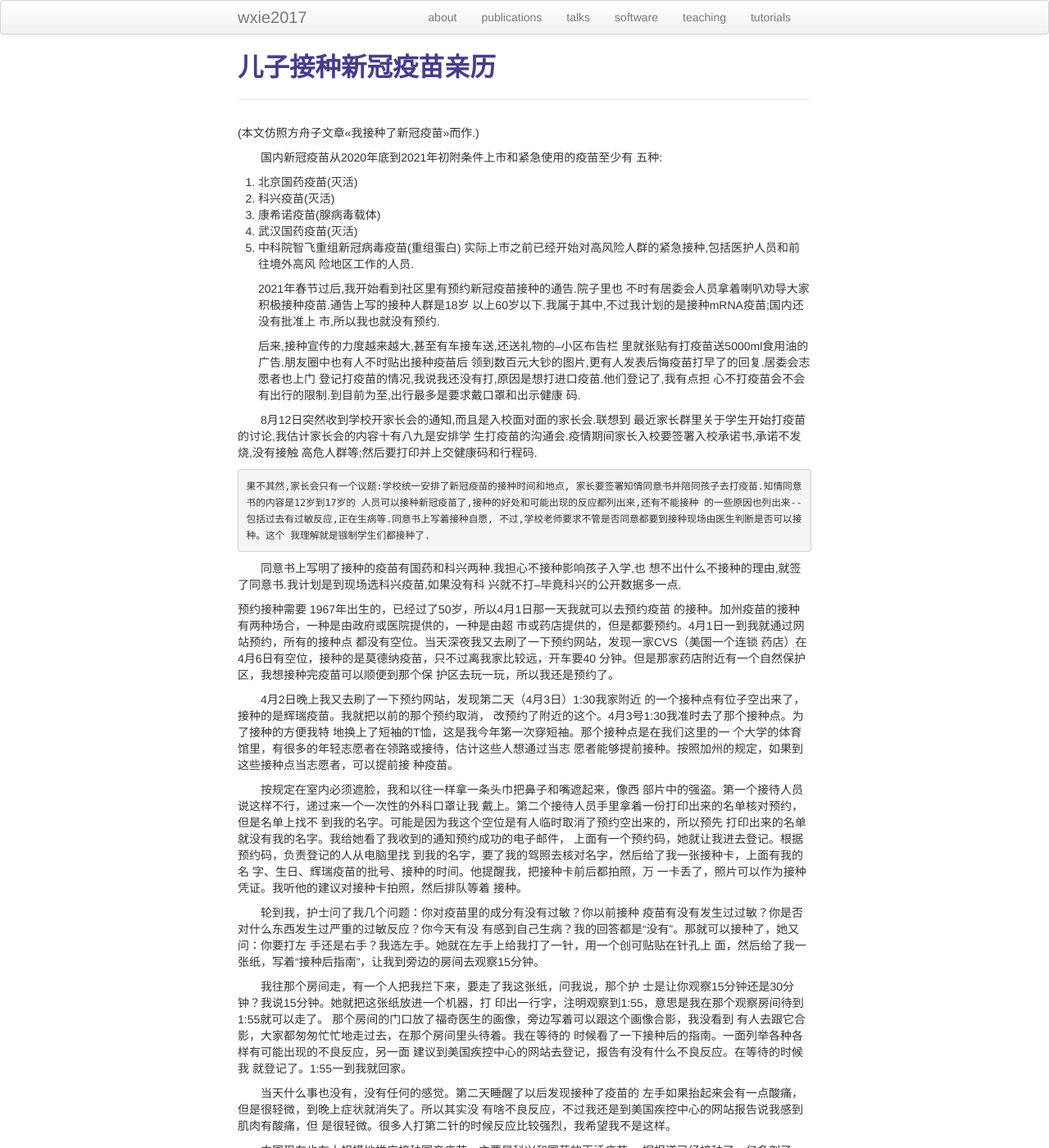
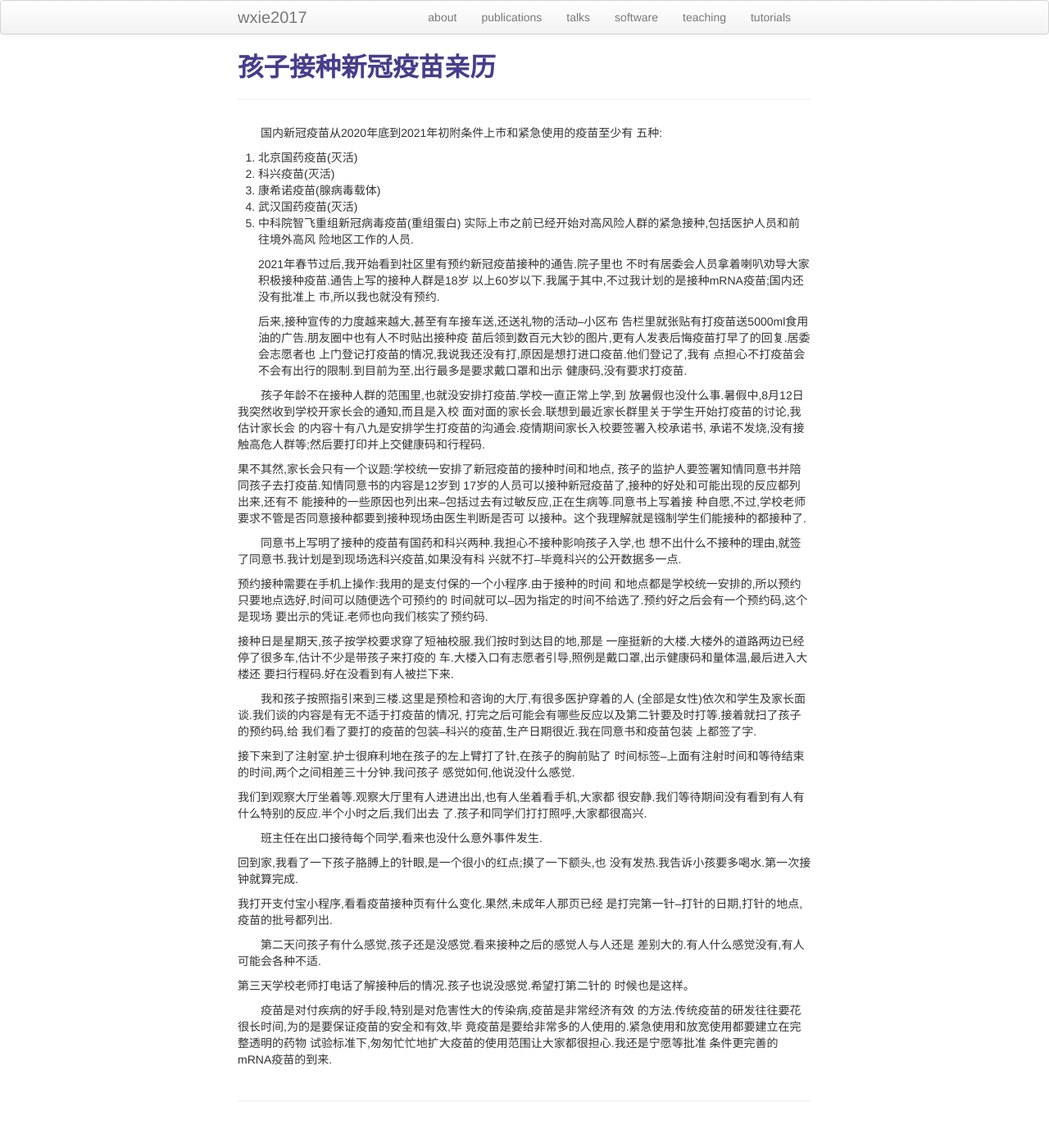
Before and after one commit to wxie2017/wxie2017.github.io, a Jekyll site: the page built from pages/article/covid-19-vaccine.md, in a window 1280 px wide and 1400 px high. Shown: the whole window at 82% size. Built offline with Jekyll 4.4.1, drawn with Linux system fonts in a browser that asks for light colours; some of the changed text lies outside the part shown.

Commit message:
finish the vaccine article

```diff
--- a/pages/article/covid-19-vaccine.md
+++ b/pages/article/covid-19-vaccine.md
@@ -1,11 +1,9 @@
 ---
 layout: page
-title: 儿子接种新冠疫苗亲历
-description: an article to explain what's hacker and what's cracker
+title: 孩子接种新冠疫苗亲历
+description: an article of the covid-19 vaccine experience
 ---
 
-
-(本文仿照方舟子文章<<我接种了新冠疫苗>>而作.)
 
 　　国内新冠疫苗从2020年底到2021年初附条件上市和紧急使用的疫苗至少有
 五种:
@@ -17,125 +15,75 @@ description: an article to explain what's hacker and what's cracker
 实际上市之前已经开始对高风险人群的紧急接种,包括医护人员和前往境外高风
 险地区工作的人员.
 
-    2021年春节过后,我开始看到社区里有预约新冠疫苗接种的通告.院子里也
+   2021年春节过后,我开始看到社区里有预约新冠疫苗接种的通告.院子里也
 不时有居委会人员拿着喇叭劝导大家积极接种疫苗.通告上写的接种人群是18岁
 以上60岁以下.我属于其中,不过我计划的是接种mRNA疫苗;国内还没有批准上
 市,所以我也就没有预约.
 
-   后来,接种宣传的力度越来越大,甚至有车接车送,还送礼物的--小区布告栏
-里就张贴有打疫苗送5000ml食用油的广告.朋友圈中也有人不时贴出接种疫苗后
-领到数百元大钞的图片,更有人发表后悔疫苗打早了的回复.居委会志愿者也上门
-登记打疫苗的情况,我说我还没有打,原因是想打进口疫苗.他们登记了,我有点担
-心不打疫苗会不会有出行的限制.到目前为至,出行最多是要求戴口罩和出示健康
-码.
+   后来,接种宣传的力度越来越大,甚至有车接车送,还送礼物的活动--小区布
+告栏里就张贴有打疫苗送5000ml食用油的广告.朋友圈中也有人不时贴出接种疫
+苗后领到数百元大钞的图片,更有人发表后悔疫苗打早了的回复.居委会志愿者也
+上门登记打疫苗的情况,我说我还没有打,原因是想打进口疫苗.他们登记了,我有
+点担心不打疫苗会不会有出行的限制.到目前为至,出行最多是要求戴口罩和出示
+健康码,没有要求打疫苗.
 
-　　8月12日突然收到学校开家长会的通知,而且是入校面对面的家长会.联想到
-最近家长群里关于学生开始打疫苗的讨论,我估计家长会的内容十有八九是安排学
-生打疫苗的沟通会.疫情期间家长入校要签署入校承诺书,承诺不发烧,没有接触
-高危人群等;然后要打印并上交健康码和行程码.
+　　孩子年龄不在接种人群的范围里,也就没安排打疫苗.学校一直正常上学,到
+放暑假也没什么事.暑假中,8月12日我突然收到学校开家长会的通知,而且是入校
+面对面的家长会.联想到最近家长群里关于学生开始打疫苗的讨论,我估计家长会
+的内容十有八九是安排学生打疫苗的沟通会.疫情期间家长入校要签署入校承诺书,
+承诺不发烧,没有接触高危人群等;然后要打印并上交健康码和行程码.
 
-    果不其然,家长会只有一个议题:学校统一安排了新冠疫苗的接种时间和地点,
-家长要签署知情同意书并陪同孩子去打疫苗.知情同意书的内容是12岁到17岁的
-人员可以接种新冠疫苗了,接种的好处和可能出现的反应都列出来,还有不能接种
-的一些原因也列出来--包括过去有过敏反应,正在生病等.同意书上写着接种自愿,
-不过,学校老师要求不管是否同意都要到接种现场由医生判断是否可以接种。这个
-我理解就是镪制学生们都接种了.
+   果不其然,家长会只有一个议题:学校统一安排了新冠疫苗的接种时间和地点,
+孩子的监护人要签署知情同意书并陪同孩子去打疫苗.知情同意书的内容是12岁到
+17岁的人员可以接种新冠疫苗了,接种的好处和可能出现的反应都列出来,还有不
+能接种的一些原因也列出来--包括过去有过敏反应,正在生病等.同意书上写着接
+种自愿,不过,学校老师要求不管是否同意接种都要到接种现场由医生判断是否可
+以接种。这个我理解就是镪制学生们能接种的都接种了.
 
 　　同意书上写明了接种的疫苗有国药和科兴两种.我担心不接种影响孩子入学,也
 想不出什么不接种的理由,就签了同意书.我计划是到现场选科兴疫苗,如果没有科
 兴就不打--毕竟科兴的公开数据多一点.
 
-   预约接种需要
-   1967年出生的，已经过了50岁，所以4月1日那一天我就可以去预约疫苗
-的接种。加州疫苗的接种有两种场合，一种是由政府或医院提供的，一种是由超
-市或药店提供的，但是都要预约。4月1日一到我就通过网站预约，所有的接种点
-都没有空位。当天深夜我又去刷了一下预约网站，发现一家CVS（美国一个连锁
-药店）在4月6日有空位，接种的是莫德纳疫苗，只不过离我家比较远，开车要40
-分钟。但是那家药店附近有一个自然保护区，我想接种完疫苗可以顺便到那个保
-护区去玩一玩，所以我还是预约了。
+   预约接种需要在手机上操作:我用的是支付保的一个小程序.由于接种的时间
+和地点都是学校统一安排的,所以预约只要地点选好,时间可以随便选个可预约的
+时间就可以--因为指定的时间不给选了.预约好之后会有一个预约码,这个是现场
+要出示的凭证.老师也向我们核实了预约码.
 
-　　4月2日晚上我又去刷了一下预约网站，发现第二天（4月3日）1:30我家附近
-的一个接种点有位子空出来了，接种的是辉瑞疫苗。我就把以前的那个预约取消，
-改预约了附近的这个。4月3号1:30我准时去了那个接种点。为了接种的方便我特
-地换上了短袖的T恤，这是我今年第一次穿短袖。那个接种点是在我们这里的一
-个大学的体育馆里，有很多的年轻志愿者在领路或接待，估计这些人想通过当志
-愿者能够提前接种。按照加州的规定，如果到这些接种点当志愿者，可以提前接
-种疫苗。
+   接种日是星期天,孩子按学校要求穿了短袖校服.我们按时到达目的地,那是
+一座挺新的大楼.大楼外的道路两边已经停了很多车,估计不少是带孩子来打疫的
+车.大楼入口有志愿者引导,照例是戴口罩,出示健康码和量体温,最后进入大楼还
+要扫行程码.好在没看到有人被拦下来.
 
-　　按规定在室内必须遮脸，我和以往一样拿一条头巾把鼻子和嘴遮起来，像西
-部片中的强盗。第一个接待人员说这样不行，递过来一个一次性的外科口罩让我
-戴上。第二个接待人员手里拿着一份打印出来的名单核对预约，但是名单上找不
-到我的名字。可能是因为我这个空位是有人临时取消了预约空出来的，所以预先
-打印出来的名单就没有我的名字。我给她看了我收到的通知预约成功的电子邮件，
-上面有一个预约码，她就让我进去登记。根据预约码，负责登记的人从电脑里找
-到我的名字，要了我的驾照去核对名字，然后给了我一张接种卡，上面有我的名
-字、生日、辉瑞疫苗的批号、接种的时间。他提醒我，把接种卡前后都拍照，万
-一卡丢了，照片可以作为接种凭证。我听他的建议对接种卡拍照，然后排队等着
-接种。
+　　我和孩子按照指引来到三楼.这里是预检和咨询的大厅,有很多医护穿着的人
+(全部是女性)依次和学生及家长面谈.我们谈的内容是有无不适于打疫苗的情况,
+打完之后可能会有哪些反应以及第二针要及时打等.接着就扫了孩子的预约码,给
+我们看了要打的疫苗的包装--科兴的疫苗,生产日期很近.我在同意书和疫苗包装
+上都签了字.
 
-　　轮到我，护士问了我几个问题：你对疫苗里的成分有没有过敏？你以前接种
-疫苗有没有发生过过敏？你是否对什么东西发生过严重的过敏反应？你今天有没
-有感到自己生病？我的回答都是“没有”。那就可以接种了，她又问：你要打左
-手还是右手？我选左手。她就在左手上给我打了一针，用一个创可贴贴在针孔上
-面，然后给了我一张纸，写着“接种后指南”，让我到旁边的房间去观察15分钟。
+   接下来到了注射室.护士很麻利地在孩子的左上臂打了针,在孩子的胸前贴了
+时间标签--上面有注射时间和等待结束的时间,两个之间相差三十分钟.我问孩子
+感觉如何,他说没什么感觉.
 
-　　我往那个房间走，有一个人把我拦下来，要走了我这张纸，问我说，那个护
-士是让你观察15分钟还是30分钟？我说15分钟。她就把这张纸放进一个机器，打
-印出一行字，注明观察到1:55，意思是我在那个观察房间待到1:55就可以走了。
-那个房间的门口放了福奇医生的画像，旁边写着可以跟这个画像合影，我没看到
-有人去跟它合影，大家都匆匆忙忙地走过去，在那个房间里头待着。我在等待的
-时候看了一下接种后的指南。一面列举各种各样有可能出现的不良反应，另一面
-建议到美国疾控中心的网站去登记，报告有没有什么不良反应。在等待的时候我
-就登记了。1:55一到我就回家。
+   我们到观察大厅坐着等.观察大厅里有人进进出出,也有人坐着看手机,大家都
+很安静.我们等待期间没有看到有人有什么特别的反应.半个小时之后,我们出去
+了.孩子和同学们打打照呼,大家都很高兴.
 
-　　当天什么事也没有，没有任何的感觉。第二天睡醒了以后发现接种了疫苗的
-左手如果抬起来会有一点酸痛，但是很轻微，到晚上症状就消失了。所以其实没
-有啥不良反应，不过我还是到美国疾控中心的网站报告说我感到肌肉有酸痛，但
-是很轻微。很多人打第二针的时候反应比较强烈，我希望我不是这样。
+　　班主任在出口接待每个同学,看来也没什么意外事件发生.
 
-　　中国现在也在大规模地推广接种国产疫苗，主要是科兴和国药的灭活疫苗，
-据报道已经接种了一亿多剂了。有的是通过引诱，发钱、抽奖、发鸡蛋、发油，
-有的是通过强迫，不接种就没法去超市、没法去考试、没法上班等等。但是中国
-的疫苗接种把很多人排除在外。老人不能接种，以前是60岁以上的人不能接种，
-现在放宽了，75岁以上的才不能接种；有基础病的人不能接种；怀孕的人不能接
-种，甚至备孕的也不能接种。这跟美国的做法刚好是相反的，这些高危的人群在
-美国属于优先接种，在中国反而不敢让他们接种。这说明对国产疫苗的安全性其
-实是没底的，怕接种以后这些人出什么问题，为了少惹事，就不让他们来接种了，
-把相当多的人给排除掉了。
+   回到家,我看了一下孩子胳膊上的针眼,是一个很小的红点;摸了一下额头,也
+没有发热.我告诉小孩要多喝水.第一次接钟就算完成.
 
-　　即使不属于这些高危的人群，也不一定就能够接种，因为接种当天也有各种
-各样的禁忌，如果当天喝过酒不让接种，甚至女的如果那一天有月经，也不让接
-种。接种完了以后还有各种各样的禁忌：接种的当天不能洗澡，不能喝酒，不能
-激烈运动。有的地方规定得更严，一星期以内不能喝酒，不能剧烈运动，不能吃
-海鲜，不能吃辛辣食品，饮食要清淡。这些禁忌很莫名其妙。
+   我打开支付宝小程序,看看疫苗接种页有什么变化.果然,未成年人那页已经
+是打完第一针--打针的日期,打针的地点,疫苗的批号都列出.
 
-　　有一些人说，不对，很有道理呀，不让洗澡是怕沾了水以后伤口感染。其实
-那只是一个针孔而已，打下去以后过很短的时间，过十几二十分钟早就愈合了，
-根本不可能因为洗澡导致伤口感染。
+　　第二天问孩子有什么感觉,孩子还是没感觉.看来接种之后的感觉人与人还是
+差别大的.有人什么感觉没有,有人可能会各种不适.
 
-　　还有一些人说，不让喝酒也很有道理呀，不是吃抗生素也不能喝酒吗？其实
-只有一类的抗生素是吃了不能喝酒的，那就是头孢类的抗生素。我们很清楚是因
-为吃这些药会在体内引起“双硫仑样反应”，这是因为这些药能抑制乙醇的代谢，
-即使喝了少量的酒也有可能导致酒精中毒。只是极少的药吃了以后不能喝酒，并
-不是所有的药吃了都不能喝酒，更何况接种疫苗又不是吃药。所以，这个禁忌是
-没有任何道理的。没有任何的证据能够证明喝酒会对免疫反应有什么样的影响。
+   第三天学校老师打电话了解接种后的情况.孩子也说没感觉.希望打第二针的
+时候也是这样。
 
-　　饮食要清淡、不能进行激烈运动、不能吃辛辣的食品、不能吃海鲜，所有的
-这些禁忌也都是没有任何的道理的。只有在中国才这样的，在其他的国家，例如
-美国，对接种疫苗并没有太多的禁忌，更没有接种后的所有的这些禁忌。为什么
-中国有这么特殊的情况？难道是因为中国人是特殊的人种，体质比较特殊，跟世
-界上其他国家的人都不一样吗？当然不是。主要的原因是中国人的思维比较特殊，
-中国人有自己的独特的“逻辑”思维，这种思维我称之为“老中医思维”：不看
-证据、不讲逻辑，完全是拍脑袋，觉得这样干不行，这样做可以，然后就规定下
-来了。吃中药的时候要讲究“忌口”，各种各样的东西都不能吃，什么事都不能
-干，结果打疫苗也跟吃中药一样，也要“忌口”、也有各种各样的“禁忌”，甚
-至跟做月子一样不能碰水。还好，没有说要忌房事。
-
-　　虽然疫苗是西方来的，接种疫苗的不是中医而是西医干的，但我经常说一句
-话：中国的医生，不管是中医还是西医，都是老中医。不管你吃的是西药、打的
-是疫苗，中国的医生也都把它当成了中药一样来看待了。对这种老中医的思维，
-作为一个讲科学的人，更要蔑视它。所以我打完疫苗的当天，就去激烈运动（爬
-山）三个小时，回家以后洗了个澡，又喝了一杯葡萄酒来庆祝一下，就是故意要
-气死老中医。
-
-　　2021.4.4.
+　　疫苗是对付疾病的好手段,特别是对危害性大的传染病,疫苗是非常经济有效
+的方法.传统疫苗的研发往往要花很长时间,为的是要保证疫苗的安全和有效,毕
+竟疫苗是要给非常多的人使用的.紧急使用和放宽使用都要建立在完整透明的药物
+试验标准下,匆匆忙忙地扩大疫苗的使用范围让大家都很担心.我还是宁愿等批准
+条件更完善的mRNA疫苗的到来.
```
